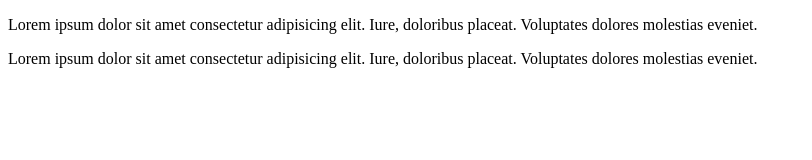
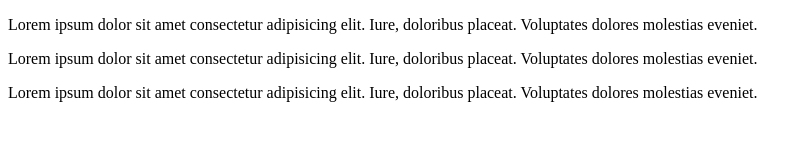
Before and after one commit to Gerson116/ProbandoGit2, a plain HTML site: page index.html in a window 1280 px wide. Shown: the whole page, without its empty margins (0-812 px from the left). Drawn offline with Linux system fonts and the light colour scheme.

Commit message:
agregue otra fila más

```diff
--- a/index.html
+++ b/index.html
@@ -22,6 +22,14 @@
                 </p>
             </div>
         </div>
+        <div class="row">
+            <div class="col">
+                <!-- Y Esta es Otra nueva -->
+                <p>
+                    Lorem ipsum dolor sit amet consectetur adipisicing elit. Iure, doloribus placeat. Voluptates dolores molestias eveniet.
+                </p>
+            </div>
+        </div>
     </div>
 </body>
 </html>
```
